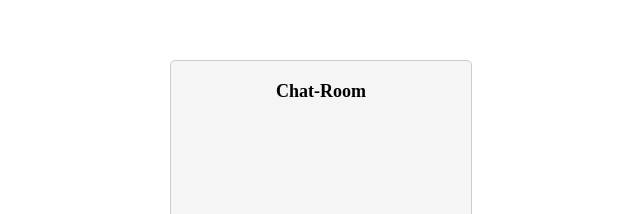
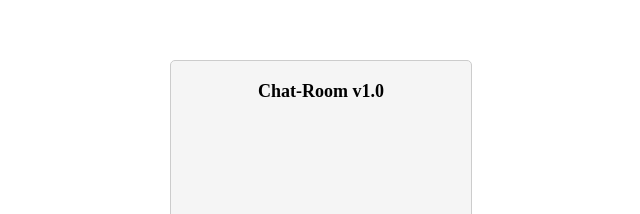
Before and after one commit to NeilYQ/online-chat, a plain HTML site: page index.html in a window 1280 px wide. Shown: the part 240-454 px from the top of the page, 320-960 px from the left. Drawn offline with Linux system fonts and the light colour scheme.

Commit message:
online-chat

```diff
--- a/index.html
+++ b/index.html
@@ -21,7 +21,7 @@
 <body>
 		<!-- login-box start -->
 		<div class="login-box">
-			<h3>Chat-Room</h3>
+			<h3>Chat-Room v1.0</h3>
 			<div><input class="username" type="text" name="loginname" placeholder="请输入用户名！"></div>
 			<div id="login">enter</div>
 		</div>
```
